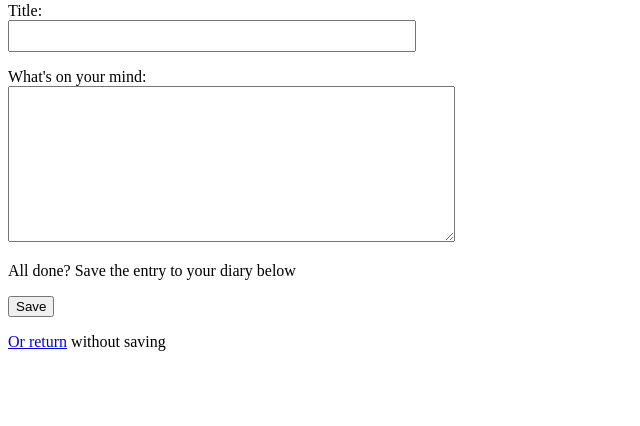
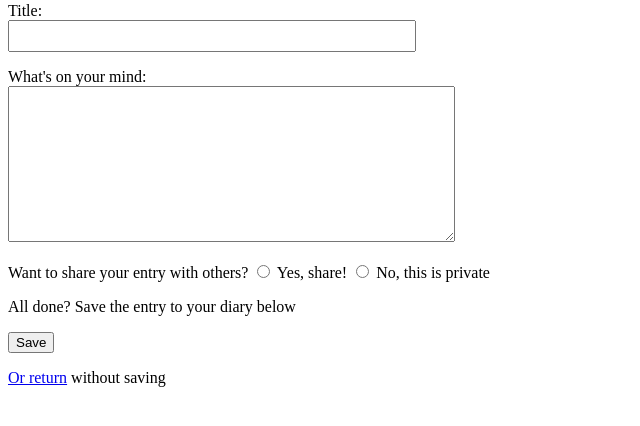
Before and after one commit to karorot/csb-project-1, a Django app: page /new/ in a window 1280 px wide. Shown: the part 234-660 px from the top of the page, without its empty margins (0-640 px from the left). Run offline with Django 5.2, Linux system fonts and the light colour scheme; the visitor is signed in with stand-in values (Sample User, id 1).

Commit message:
Add setting for making publishable diary entries

```diff
--- a/config/settings.py
+++ b/config/settings.py
@@ -85,6 +85,8 @@ DATABASES = {
 # Password validation
 # https://docs.djangoproject.com/en/6.0/ref/settings/#auth-password-validators
 
+
+# Fix for flaw 3: Identification and Authentication Failures
 AUTH_PASSWORD_VALIDATORS = [
     {
         'NAME': 'django.contrib.auth.password_validation.UserAttributeSimilarityValidator',
@@ -118,5 +120,8 @@ USE_TZ = True
 
 STATIC_URL = 'static/'
 
+
+# Login / logout redirects
+
 LOGIN_REDIRECT_URL = "home"
 LOGOUT_REDIRECT_URL = "home"
--- a/deardiary/models.py
+++ b/deardiary/models.py
@@ -7,6 +7,7 @@ class Entry(models.Model):
     pub_date = models.DateTimeField(auto_now=True)
     title = models.CharField(max_length=100)
     body = models.CharField(max_length=1000)
+    public = models.BooleanField(default=False)
 
     def __str__(self):
         return f"Entry titled {self.title} ({self.pub_date})"
--- a/deardiary/templates/deardiary/index.html
+++ b/deardiary/templates/deardiary/index.html
@@ -9,7 +9,7 @@
     <p><a href="{% url 'new' %}">Write to your diary</a></p>
 
     {% if entries %}
-    <h2>Past diary entries</h2>
+    <h2>Your diary entries</h2>
     <ul>
     {% for entry in entries %}
         <li>{{ entry.pub_date }}: <a href="{% url 'entry' entry.id %}">{{ entry.title }}</a></li>
@@ -17,6 +17,9 @@
     {% endif %}
     </ul>
 
+    <h2>Take a peek at what others are thinking</h2>
+    <div>{{ random.body }} </div>
+
 {% else %}
     <p><a href="{% url 'login' %}">Login</a> to read and write to your personal diary.</p>
     <p>Don't have an account yet? <a href="{% url 'signup' %}">Create one!</a></p>
--- a/deardiary/templates/deardiary/new.html
+++ b/deardiary/templates/deardiary/new.html
@@ -19,6 +19,14 @@
     <textarea id="body" name="body" required rows="10" cols="53" minlength="1" maxlength="1000"></textarea><br />
   </p>
 
+  <p>
+    <label>Want to share your entry with others?</label>
+    <input type="radio" id="visibility1" name="public" value="public" />
+    <label for="visibility1">Yes, share!</label>
+    <input type="radio" id="visibility2" name="public" value="private" />
+    <label for="visibility2">No, this is private</label>
+  </p>
+
   <p>All done? Save the entry to your diary below</p>
   <button type="submit">Save</button>
 </form>
--- a/deardiary/views.py
+++ b/deardiary/views.py
@@ -4,7 +4,13 @@ from django.contrib.auth.decorators import login_required
 from django.contrib.auth.models import User
 from django.contrib import messages
 
+from random import choice
+
 from .models import Entry
+
+def random_entry():
+    public_entries = Entry.objects.filter(public=True)
+    return choice(public_entries)
 
 
 @login_required
@@ -31,8 +37,12 @@ def add_entry(request):
     writer = User.objects.get(id=request.user.id)
     title = request.POST.get('title')
     body = request.POST.get('body')
+    public = False
 
-    Entry.objects.create(writer=writer, title=title, body=body)
+    if request.POST.get('public') == 'public':
+        public = True
+
+    Entry.objects.create(writer=writer, title=title, body=body, public=public)
 
     messages.success(request, 'Entry saved!')
 
@@ -45,5 +55,6 @@ def index(request):
     if request.user.is_authenticated:
         entries = Entry.objects.filter(writer=request.user)
         context['entries'] = entries
+        context['random'] = random_entry()
 
     return render(request, 'deardiary/index.html', context)
```
Also changed, not shown: deardiary/migrations/0002_entry_public.py (added). Lines whose indentation alone changed are shown as unchanged.
